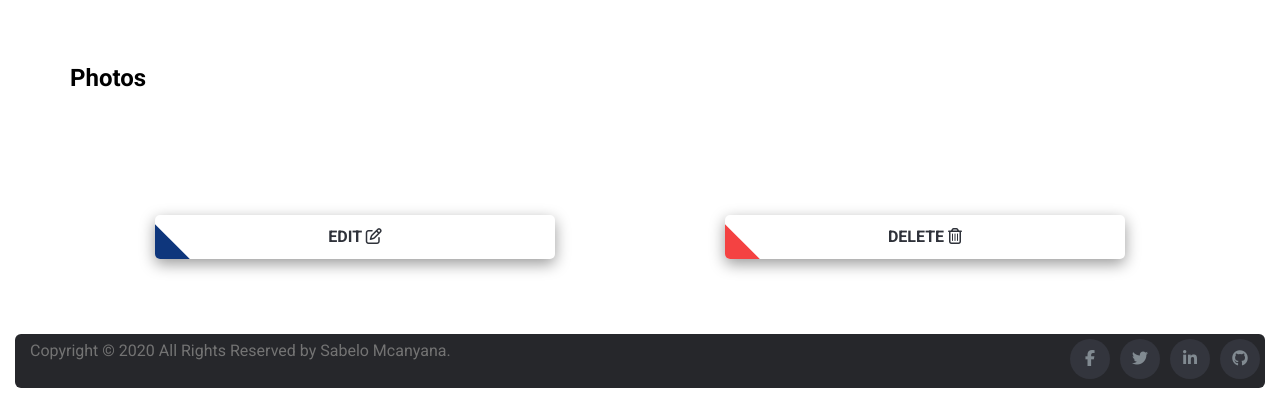
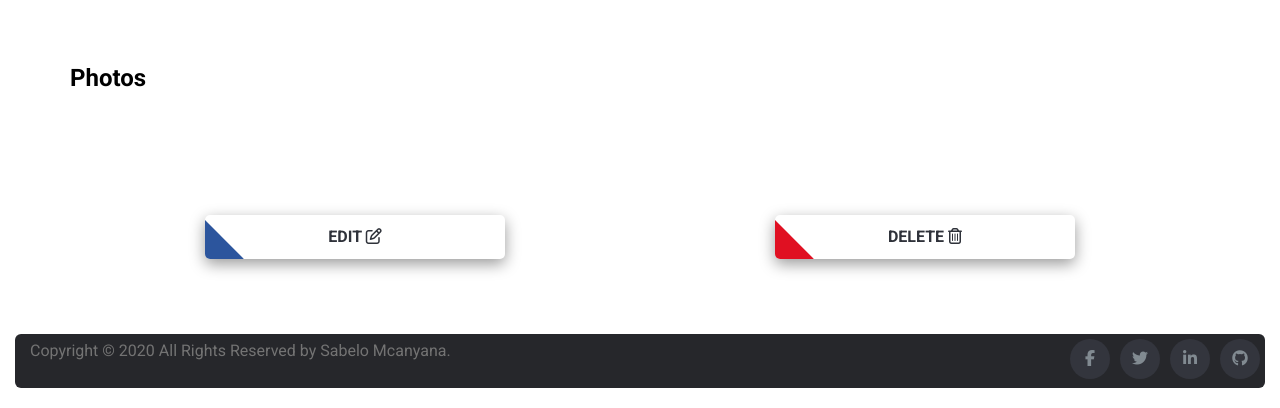
Before and after one commit to SabeloCodes/go_playground, a Flask app: template templates/showplayground.html in a window 1280 px wide. Shown: the part 411-819 px from the top of the page. Run offline with Flask 2, Linux system fonts and the light colour scheme; the template is opened without the code that fills it, so the values that code supplies are empty; some libraries are stand-ins or nearby versions; some web fonts are replaced.

Commit message:
Made adjustments to the button styling so to apply DRY code and semantically correct code

```diff
--- a/static/css/style.css
+++ b/static/css/style.css
@@ -79,6 +79,7 @@ h7 {
   text-transform: uppercase;
   outline: none;
   overflow: hidden;
+  width: 300px;
   position: relative;
   color: #2f323a;
   font-weight: 600;
@@ -93,7 +94,6 @@ h7 {
   position: relative;
   z-index: 1;
 }
-
 
 .btn-submit:after {
   content: "";
@@ -125,13 +125,17 @@ h7 {
   text-transform: uppercase;
   outline: none;
   overflow: hidden;
+  width: 300px;
   position: relative;
-  color: #2f323a;
   font-weight: 600;
   font-size: 16px;
-  padding: 10px 60px;
+  padding: 10px 30px;
   margin: 20px auto;
   box-shadow: 0 5px 15px rgba(0,0,0,0.40);
+}
+
+.btn-read a {
+  color: #2f323a;
 }
 
 .btn-read span {
@@ -146,9 +150,9 @@ h7 {
   top: 0;
   height: 590%;
   width: 140%;
-  background: #4874bf;
+  background: #529106;
   transition: all .5s ease-in-out;
-  transform: translateX(-98%) translateY(-25%) rotate(45deg);
+  transform: translateX(-98%) translateY(-40%) rotate(45deg);
 }
 
 .btn-read:hover:after {
@@ -157,12 +161,12 @@ h7 {
 }
 
 
-/* EDIT BUTTON */
-.btn-edit {
+/* EDIT AND DELETE BUTTON */
+.btn-standard {
   border: none;
   border-radius: 5px;
   display: block;
-  width: 400px;
+  width: 300px;
   text-align: center;
   text-decoration: none;
   cursor: pointer;
@@ -179,70 +183,37 @@ h7 {
   box-shadow: 0 5px 15px rgba(0,0,0,0.40);
 }
 
-.btn-edit span {
+.btn-standard span {
+  color: #2f323a;
   position: relative;
   z-index: 1;
 }
 
-.btn-edit:after {
+.btn-standard:after {
   content: "";
   position: absolute;
   left: 0;
   top: 0;
-  height: 1100%;
-  width: 120%;
-  background: #0e367c;
+  height: 590%;
+  width: 140%;
   -webkit-transition: all .5s ease-in-out;
   transition: all .5s ease-in-out;
-  transform: translateX(-98%) translateY(-25%) rotate(45deg);
+  transform: translateX(-98%) translateY(-55%) rotate(45deg);
 }
 
-.btn-edit:hover:after {
-  transform: translateX(-9%) translateY(-25%) rotate(45deg);
-}
-
-/* DELETE BUTTON */
-.btn-delete {
-  border: none;
-  border-radius: 5px;
-  display: block;
-  width: 400px;
-  text-align: center;
-  text-decoration: none;
-  cursor: pointer;
-  text-transform: uppercase;
-  outline: none;
-  overflow: hidden;
-  position: relative;
-  color: #2f323a;
-  font-weight: 600;
-  font-size: 16px;
-  background-color: #ffffff;
-  padding: 10px 60px;
-  margin: 20px auto;
-  box-shadow: 0 5px 15px rgba(0,0,0,0.40);
-}
-
-.btn-delete span {
-  position: relative;
-  z-index: 1;
+.btn-edit:after {
+  background: #2C559D;
 }
 
 .btn-delete:after {
-  content: "";
-  position: absolute;
-  left: 0;
-  top: 0;
-  height: 1100%;
-  width: 120%;
-  background: #f44242;
-  transition: all .5s ease-in-out;
-  transform: translateX(-98%) translateY(-25%) rotate(45deg);
+  background: #E01022;
+
 }
 
-.btn-delete:hover:after {
-  transform: translateX(-9%) translateY(-25%) rotate(45deg);
+.btn-standard:hover:after {
+  transform: translateX(-9%) translateY(-35%) rotate(45deg);
 }
+
 
 /*/////////////////////////// NAV BAR ///////////////////////*/
 
@@ -271,7 +242,7 @@ h7 {
  }
 
  .nav-item:hover::after {
-     width: 100%
+    width: 100%
  }
 
  .navbar-light .navbar-nav .active>.nav-link,
@@ -280,7 +251,7 @@ h7 {
  .navbar-light .navbar-nav .show>.nav-link,
  .navbar-light .navbar-nav .nav-link:focus,
  .navbar-light .navbar-nav .nav-link:hover {
-     color: #f44242
+    color: #f44242
  }
 
 .nav-link {
@@ -308,7 +279,6 @@ h7 {
 .carousel {
   padding-top: 10px;
 }
-
 
 /*/////////////////////////// SEARCH BOX CSS //////////////////// */
 
--- a/templates/addplayground.html
+++ b/templates/addplayground.html
@@ -71,8 +71,6 @@
                 </div>
             </div>
         </div>
-
-
     </div>
 </div>
 
--- a/templates/showplayground.html
+++ b/templates/showplayground.html
@@ -47,16 +47,15 @@
                 </div>
             </div>
         </div>
-
         <div class="playground-single-3 col-lg-12">
             <div class="row">
                 <div class="col-md-6">
-                            <a href="{{url_for('edit_playground', playground_id=playground._id)}}" class="btn-edit" role="button" aria-pressed="true">
+                    <a href="{{url_for('edit_playground', playground_id=playground._id)}}" role="button" class="btn btn-standard btn-edit" aria-pressed="true">
                         <span> EDIT <i class="far fa-edit"></i> <span>
                     </a>
                 </div>
                 <div class="col-md-6">
-                            <a href="{{url_for('edit_playground', playground_id=playground._id)}}" class="btn-delete" role="button" aria-pressed="true">
+                    <a href="{{url_for('edit_playground', playground_id=playground._id)}}" role="button" class="btn btn-standard btn-delete"  aria-pressed="true">
                         <span> DELETE <i class="far fa-trash-alt"></i> </span>
                     </a>
                 </div>
```
Also changed, not shown: templates/browseplayground.html (+7 -7 lines). Lines whose indentation alone changed are shown as unchanged.
